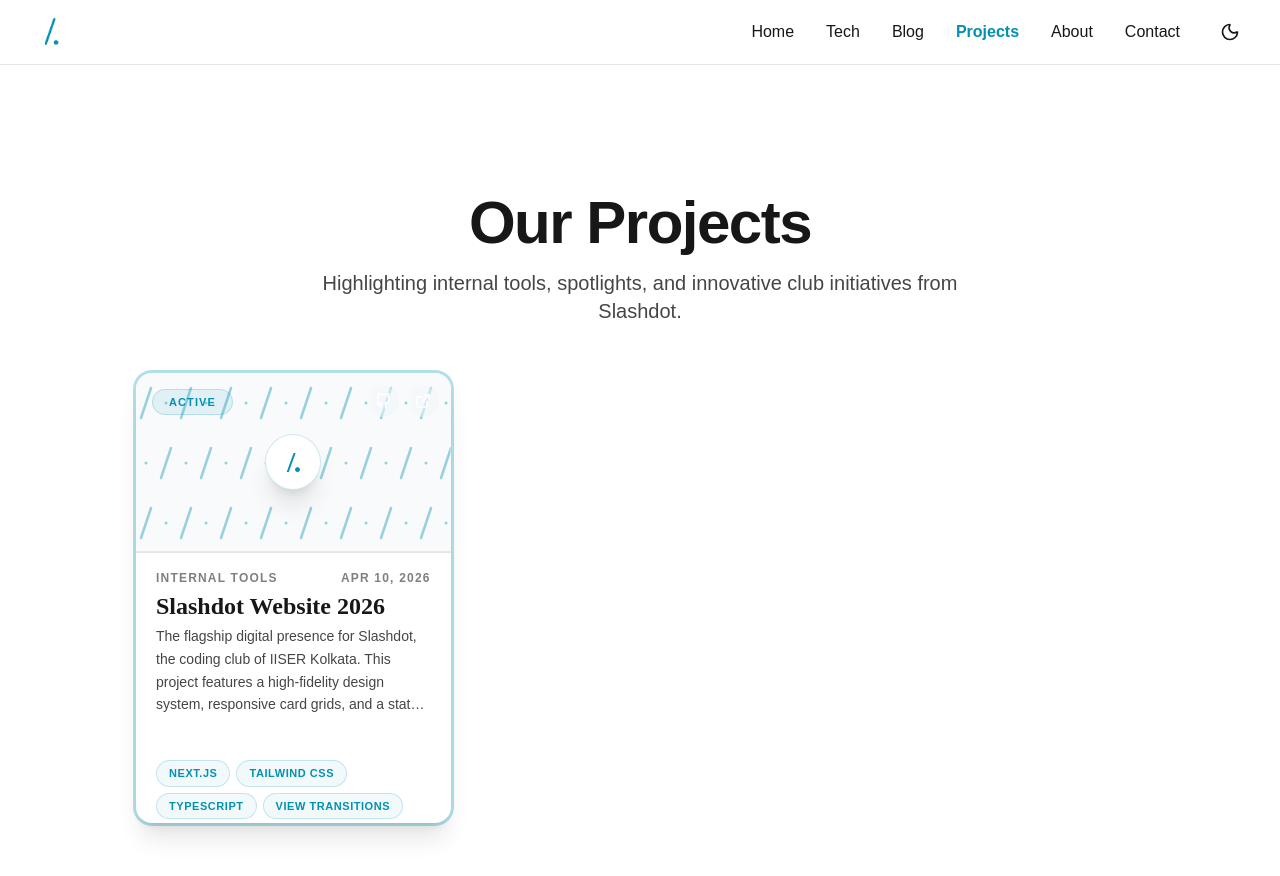
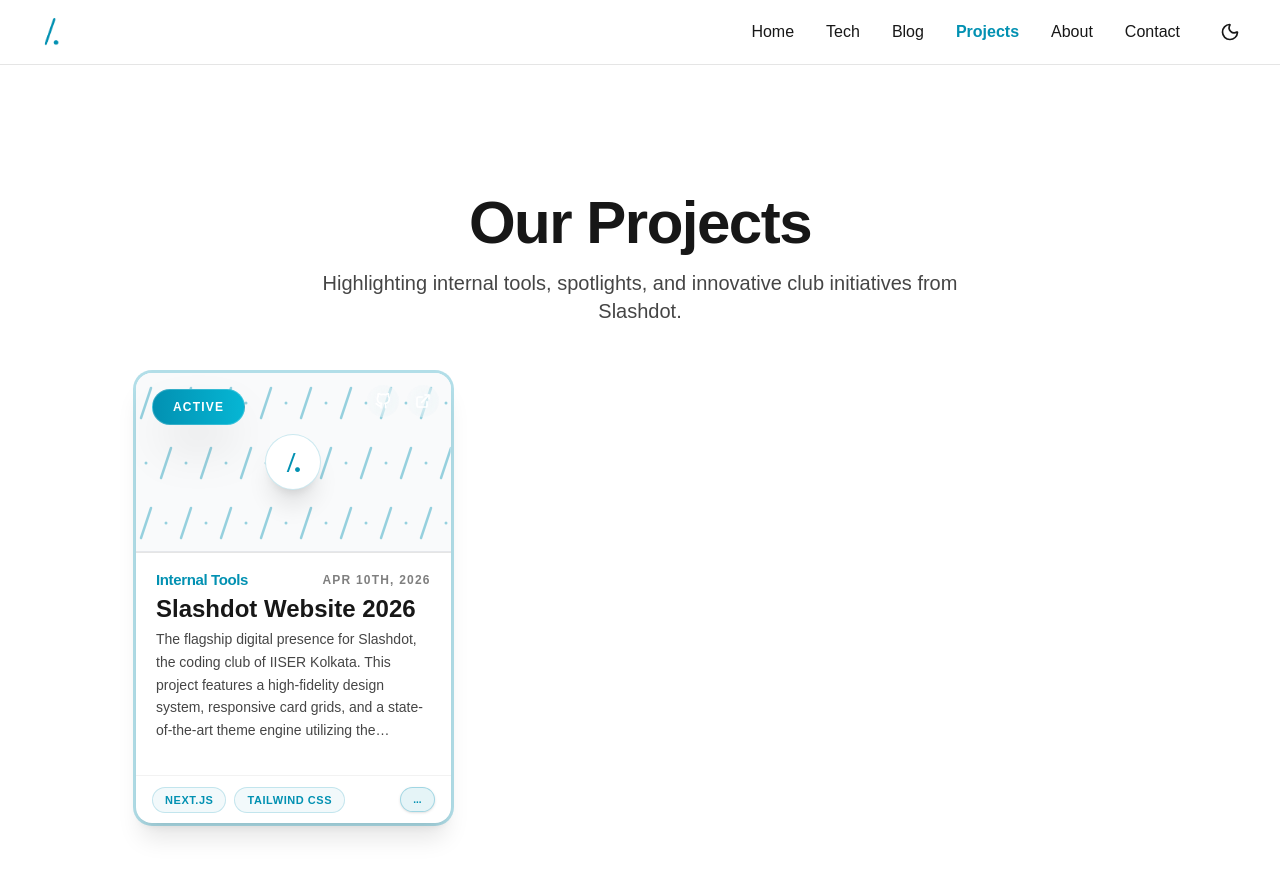
Before and after one commit to anuprovo-debnath/slashdot-website-2026, a Next.js app: page /slashdot-website-2026/projects in a window 1280 px wide. Shown: the top 876 px of the page. Built offline with nearby package versions, Linux system fonts and the light colour scheme; a web font is replaced by a local one.

Commit message:
projects page edit 3

```diff
--- a/src/components/ProjectGrid.tsx
+++ b/src/components/ProjectGrid.tsx
@@ -1,11 +1,13 @@
 "use client";
 
-import { useEffect, useState } from 'react';
+import { useState, useEffect, useRef } from 'react';
+import { createPortal } from 'react-dom';
 import Link from 'next/link';
+import { format, parseISO } from 'date-fns';
 import { ProjectData } from '@/lib/projects';
 import SlashdotFallbackCover from './ui/SlashdotFallbackCover';
 
-// Custom inline SVGs — stable across lucide versions
+// ─── Inline SVGs (version-stable) ────────────────────────────────────────────
 const GithubIcon = () => (
   <svg width="16" height="16" viewBox="0 0 24 24" fill="none" stroke="currentColor" strokeWidth="2.5" strokeLinecap="round" strokeLinejoin="round">
     <path d="M9 19c-5 1.5-5-2.5-7-3m14 6v-3.87a3.37 3.37 0 0 0-.94-2.61c3.14-.35 6.44-1.54 6.44-7A5.44 5.44 0 0 0 20 4.77 5.07 5.07 0 0 0 19.91 1S18.73.65 16 2.48a13.38 13.38 0 0 0-7 0C6.27.65 5.09 1 5.09 1A5.07 5.07 0 0 0 5 4.77a5.44 5.44 0 0 0-1.5 3.78c0 5.42 3.3 6.61 6.44 7A3.37 3.37 0 0 0 9 18.13V22" />
@@ -20,128 +22,201 @@ const ExternalLinkIcon = () => (
   </svg>
 );
 
-const StatusBadge = ({ status }: { status: ProjectData['frontmatter']['status'] }) => {
-  const styles = {
-    Active:     "bg-[#0291B2]/10 text-[#0291B2] border-[#0291B2]/20",
-    Maintained: "bg-foreground/5 text-foreground/70 border-foreground/10",
-    Archived:   "bg-gray-500/10 text-gray-500/50 border-gray-500/20 grayscale opacity-60",
+// ─── TagArea — exact copy from BlogGrid ───────────────────────────────────────
+function TagDialogue({ tags, onClose, cardRect }: { tags: string[]; onClose: () => void; cardRect: DOMRect }) {
+  const [mounted, setMounted] = useState(false);
+  useEffect(() => {
+    setMounted(true);
+    window.addEventListener('scroll', onClose, { passive: true });
+    window.addEventListener('resize', onClose);
+    return () => { window.removeEventListener('scroll', onClose); window.removeEventListener('resize', onClose); };
+  }, [onClose]);
+  if (!mounted) return null;
+
+  const popupWidth = cardRect.width * 0.9;
+  const gap = cardRect.width * 0.05;
+  const left = cardRect.left + gap;
+  const popupBottom = cardRect.bottom - gap / 2;
+
+  return createPortal(
+    <div className="fixed inset-0 z-[9999] pointer-events-auto bg-white/40 dark:bg-black/60 backdrop-blur-[12px]" onClick={onClose}>
+      <div
+        className="absolute bg-[var(--background)] border border-[#0291B2]/40 rounded-lg p-6 shadow-[0_20px_80px_rgba(0,0,0,0.5)] flex flex-col animate-in fade-in zoom-in duration-200"
+        style={{ width: `${popupWidth}px`, left: `${left}px`, bottom: `${typeof window !== 'undefined' ? window.innerHeight - popupBottom : 0}px`, maxHeight: '350px' }}
+        onClick={(e) => e.stopPropagation()}
+      >
+        <div className="w-full text-center border-b border-black/5 dark:border-white/5 pb-3">
+          <h4 className="text-[12px] font-black uppercase tracking-[0.2em] text-[#0291B2]">Tech Stack</h4>
+        </div>
+        <div className="flex-1 py-4 overflow-y-auto flex flex-wrap gap-2.5 justify-start content-start">
+          {tags.map((tag) => (
+            <span key={tag} className="px-3.5 py-1.5 bg-[#0291B2]/5 text-[#0291B2] border border-[#0291B2]/20 rounded-full text-[11px] font-bold uppercase tracking-wider">
+              {tag}
+            </span>
+          ))}
+        </div>
+        <div className="absolute bottom-0 right-0 overflow-hidden rounded-br-lg">
+          <button onClick={onClose} className="h-7 w-10 flex items-center justify-center bg-red-500/10 text-red-500 border-t border-l border-red-500/20 rounded-tl-lg rounded-br-lg rounded-tr-none rounded-bl-none text-[14px] font-black hover:bg-red-600 hover:text-white transition-all active:brightness-90" title="Close">×</button>
+        </div>
+      </div>
+    </div>,
+    document.body
+  );
+}
+
+function TagArea({ tags, cardRef }: { tags: string[]; cardRef: React.RefObject<HTMLDivElement | null> }) {
+  const [hasOverflow, setHasOverflow] = useState(false);
+  const [isDialogueOpen, setIsDialogueOpen] = useState(false);
+  const containerRef = useRef<HTMLDivElement>(null);
+
+  useEffect(() => {
+    const check = () => { if (containerRef.current) setHasOverflow(containerRef.current.scrollHeight > 30); };
+    check();
+    window.addEventListener('resize', check);
+    return () => window.removeEventListener('resize', check);
+  }, [tags]);
+
+  const openDialogue = (e: React.MouseEvent) => { e.preventDefault(); e.stopPropagation(); setIsDialogueOpen(true); };
+
+  if (!tags || tags.length === 0) return <div className="h-[48px]" />;
+
+  return (
+    <div className="h-[48px] flex items-center shrink-0 border-t border-black/5 dark:border-white/5 px-4 relative z-[20]">
+      <div ref={containerRef} className="flex flex-wrap gap-2 max-h-[26px] overflow-hidden flex-1 justify-start pr-12">
+        {tags.map((tag) => (
+          <span key={tag} className="px-3 py-1 bg-[#0291B2]/5 text-[#0291B2] border border-[#0291B2]/20 rounded-full text-[10px] sm:text-[11px] font-bold uppercase tracking-wider whitespace-nowrap">
+            {tag}
+          </span>
+        ))}
+      </div>
+      {hasOverflow && (
+        <button onClick={openDialogue} className="absolute right-4 px-3 py-1 bg-[#0291B2]/10 text-[#0291B2] border border-[#0291B2]/30 rounded-full text-[10px] font-black hover:bg-[#0291B2]/20 transition-all z-[25] shadow-sm uppercase shrink-0">
+          ...
+        </button>
+      )}
+      {isDialogueOpen && cardRef.current && (
+        <TagDialogue tags={tags} onClose={() => setIsDialogueOpen(false)} cardRect={cardRef.current.getBoundingClientRect()} />
+      )}
+    </div>
+  );
+}
+
+// ─── Status Badge ─────────────────────────────────────────────────────────────
+function StatusBadge({ status }: { status: string }) {
+  const styles: Record<string, string> = {
+    Active:     'bg-gradient-to-r from-[#0291B2] to-[#06b6d4] text-white border-white/20',
+    Maintained: 'bg-white/20 text-white border-white/20',
+    Archived:   'bg-black/30 text-white/60 border-white/10',
   };
   return (
-    <span className={`px-4 py-1.5 rounded-full text-[11px] font-black uppercase tracking-widest border ${styles[status]}`}>
+    <span className={`px-5 py-2 text-[12px] font-black rounded-full shadow-2xl uppercase tracking-widest border ${styles[status] ?? 'bg-white/20 text-white border-white/20'}`}>
       {status}
     </span>
   );
-};
+}
 
+// ─── ProjectGrid ──────────────────────────────────────────────────────────────
 export default function ProjectGrid({ projects }: { projects: ProjectData[] }) {
   const [mounted, setMounted] = useState(false);
   useEffect(() => { setMounted(true); }, []);
-  if (!mounted) return null;
 
   return (
     <div className="grid grid-cols-1 sm:grid-cols-2 lg:grid-cols-3 gap-8 mt-12 w-full px-2">
       {projects.map((project) => {
+        const cardRef = useRef<HTMLDivElement>(null);
         const { frontmatter, slug, content } = project;
         const hasImage = !!frontmatter.coverImage;
         const excerpt = frontmatter.excerpt
           || content.split('\n').filter(l => l.trim()).slice(0, 3).join(' ');
+        const formattedDate = frontmatter.date ? format(parseISO(frontmatter.date), 'MMM do, yyyy') : '';
 
         return (
           <div
             key={slug}
+            ref={cardRef}
             className="group relative flex flex-col rounded-2xl bg-[var(--background)] ring-[3px] ring-[#0291B2]/30 shadow-xl transition-all
                        hover:ring-[#0291B2]/80 hover:shadow-[0_0_40px_rgba(2,145,178,0.4)] dark:hover:shadow-[0_0_40px_rgba(2,145,178,0.25)]
                        hover:-translate-y-2 overflow-hidden h-[450px] w-full"
           >
-            {/* Full-card clickable link — sits behind the action icons */}
+            {/* Full-card link — same z-[10] as BlogGrid */}
             <Link
               href={`/projects/${slug}`}
               className="absolute inset-0 z-[10]"
               aria-label={`View ${frontmatter.title}`}
             />
 
-            {/* ── HEADER VISUAL ──────────────────────────────────────── */}
-            <div className="relative w-full h-[180px] shrink-0 overflow-hidden border-b border-black/10 dark:border-white/10">
-              {hasImage ? (
-                <img
-                  src={frontmatter.coverImage}
-                  alt={frontmatter.title}
-                  className="w-full h-full object-cover transition-transform duration-700 ease-out group-hover:scale-110"
-                />
-              ) : (
-                <SlashdotFallbackCover className="h-full" />
-              )}
-
-              {/* Status badge — bottom-left */}
-              <div className="absolute top-4 left-4 z-[30] pointer-events-none">
-                <StatusBadge status={frontmatter.status} />
+            {/* Status badge — same position as Latest/New in blog, pointer-events-none */}
+            <div className="absolute top-4 left-4 z-[30] flex flex-wrap gap-2 pointer-events-none">
+              {mounted && <StatusBadge status={frontmatter.status} />}
             </div>
 
-              {/* Action icons — top-right, z-[40] to float above the card link */}
+            {/* GitHub + Demo icon buttons — top-right of header, z-[40] above card link */}
             <div className="absolute top-3 right-3 z-[40] flex gap-2">
-                {frontmatter.links.github && (
+              {frontmatter.links?.github && (
                 <a
                   href={frontmatter.links.github}
                   target="_blank"
                   rel="noopener noreferrer"
                   onClick={(e) => e.stopPropagation()}
-                    className="w-8 h-8 flex items-center justify-center rounded-full
-                               bg-[var(--background)]/20 border border-white/10 backdrop-blur-md
-                               text-white hover:bg-[#0291B2]/60 hover:border-[#0291B2] transition-all"
                   title="GitHub"
+                  className="w-8 h-8 flex items-center justify-center rounded-full backdrop-blur-md bg-[var(--background)]/20 border border-white/10 text-white hover:bg-[var(--color-primary)]/70 hover:border-[var(--color-primary)] transition-all"
                 >
                   <GithubIcon />
                 </a>
               )}
-                {frontmatter.links.demo && (
+              {frontmatter.links?.demo && (
                 <a
                   href={frontmatter.links.demo}
                   target="_blank"
                   rel="noopener noreferrer"
                   onClick={(e) => e.stopPropagation()}
-                    className="w-8 h-8 flex items-center justify-center rounded-full
-                               bg-[var(--background)]/20 border border-white/10 backdrop-blur-md
-                               text-white hover:bg-[#0291B2]/60 hover:border-[#0291B2] transition-all"
                   title="Live Demo"
+                  className="w-8 h-8 flex items-center justify-center rounded-full backdrop-blur-md bg-[var(--background)]/20 border border-white/10 text-white hover:bg-[var(--color-primary)]/70 hover:border-[var(--color-primary)] transition-all"
                 >
                   <ExternalLinkIcon />
                 </a>
               )}
             </div>
-            </div>
 
-            {/* ── TEXT AREA ───────────────────────────────────────────── */}
-            <div className="px-5 pt-4 pb-1 flex flex-col flex-1 overflow-hidden">
-              {/* Meta row: category + date */}
-              <div className="flex items-center justify-between w-full mb-1 text-black/50 dark:text-white/50 uppercase tracking-widest text-[11px] sm:text-[12px] font-bold">
-                <span>{frontmatter.category.replace('_', ' ')}</span>
-                {frontmatter.date && (
-                  <span>{new Date(frontmatter.date).toLocaleDateString('en-US', { month: 'short', day: 'numeric', year: 'numeric' })}</span>
+            {/* ── Content Zone: IDENTICAL to BlogGrid (h-[406px]) ─────────── */}
+            <div className="flex flex-col h-[406px] overflow-hidden">
+              {/* Image / Fallback Cover — exact same classes */}
+              <div className="relative w-full h-[180px] shrink-0 overflow-hidden border-b border-black/10 dark:border-white/10">
+                {hasImage ? (
+                  <img src={frontmatter.coverImage} alt={frontmatter.title} className="w-full h-full object-cover transition-transform duration-700 ease-out group-hover:scale-110" />
+                ) : (
+                  <SlashdotFallbackCover className="h-full" />
                 )}
               </div>
 
+              {/* Text body — exact same padding/layout as BlogGrid */}
+              <div className="px-5 pt-4 pb-1 flex flex-col flex-1 overflow-hidden">
+                {/* Meta row: category (styled as author) + date */}
+                <div className="relative flex items-center justify-between w-full mb-1 text-[14px] sm:text-[15px] font-bold tracking-tight">
+                  <div className="z-[20] relative text-xl sm:text-[15px]">
+                    <span className="text-[var(--color-primary)]">
+                      {frontmatter.category.replace('_', ' ')}
+                    </span>
+                  </div>
+                  <div className="text-black/50 dark:text-white/50 uppercase tracking-widest text-[11px] sm:text-[12px]">
+                    {formattedDate}
+                  </div>
+                </div>
+
+                {/* Title + Excerpt — exact same classes as BlogGrid */}
                 <div className="flex flex-col flex-1 min-h-0">
-                {/* Title */}
-                <h3 className="text-2xl sm:text-l font-extrabold leading-tight text-[var(--foreground)] group-hover:text-[#0291B2] transition-colors line-clamp-2 shrink-0 mb-1 font-heading">
+                  <h3 className="text-2xl sm:text-l font-extrabold leading-tight text-[var(--foreground)] group-hover:text-[var(--color-primary)] transition-colors line-clamp-2 shrink-0 mb-1">
                     {frontmatter.title}
                   </h3>
-                {/* Excerpt */}
-                <p className="text-base sm:text-sm leading-relaxed text-[var(--foreground)] opacity-80 line-clamp-3 sm:line-clamp-4 overflow-hidden text-ellipsis mb-2">
+                  <p className="text-base sm:text-sm leading-relaxed text-[var(--foreground)] opacity-80 line-clamp-4 sm:line-clamp-5 overflow-hidden text-ellipsis">
                     {excerpt}
                   </p>
-                {/* Tags (flex-wrap, no scrollbar) */}
-                <div className="flex flex-wrap gap-1.5 mt-auto pt-1">
-                  {frontmatter.tech_stack.map((tech) => (
-                    <span
-                      key={tech}
-                      className="px-3 py-1 bg-[#0291B2]/5 text-[#0291B2] border border-[#0291B2]/20 rounded-full text-[10px] sm:text-[11px] font-bold uppercase tracking-wider whitespace-nowrap"
-                    >
-                      {tech}
-                    </span>
-                  ))}
                 </div>
               </div>
             </div>
+
+            {/* ── Tag Area: IDENTICAL to BlogGrid ─────────────────────────── */}
+            <TagArea tags={frontmatter.tech_stack} cardRef={cardRef} />
           </div>
         );
       })}
```
Lines whose indentation alone changed are shown as unchanged.
